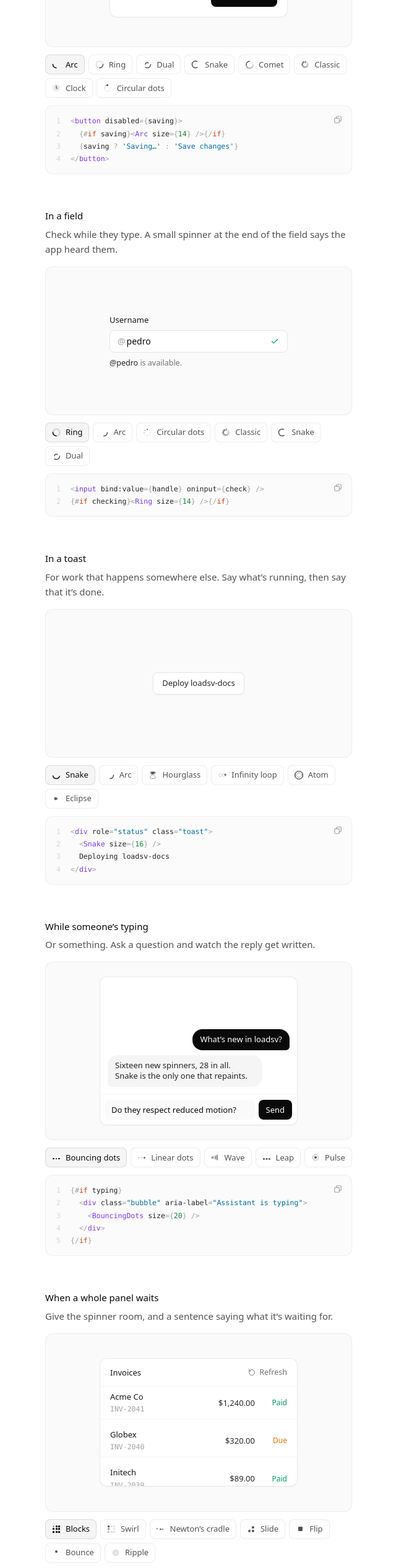
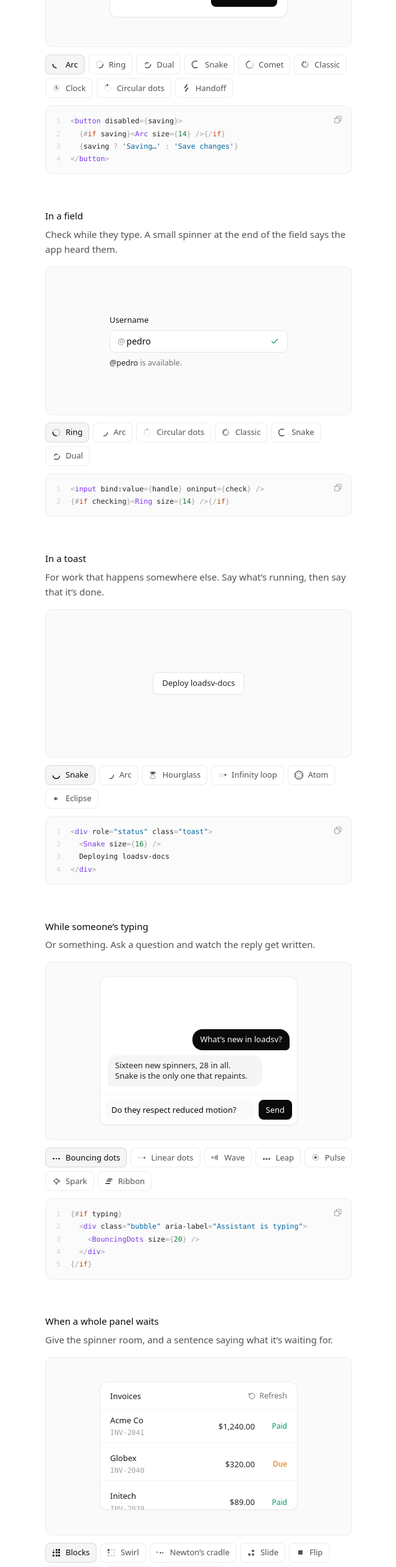
Before and after one commit to PedroLunet/loadsv, a SvelteKit app: page / in a window 1280 px wide. Shown: the part 1140-3669 px from the top of the page at 62% size, without its empty margins (319-959 px from the left). Built offline with nearby package versions, Linux system fonts and the light colour scheme.

Commit message:
feat(site): load the hero with Spark and add the new spinners to the home demos

```diff
--- a/src/routes/(views)/+page.svelte
+++ b/src/routes/(views)/+page.svelte
@@ -31,22 +31,17 @@
 	const card =
 		'rounded-xl border border-neutral-200/80 bg-white shadow-[0_1px_2px_rgba(0,0,0,0.04)]';
 
-	/* Hero: the first button on the page is already a demo. Each press borrows the next spinner. */
-	const heroSpinners: SpinnerName[] = ['arc', 'snake', 'dual', 'ring', 'comet', 'classic'];
+	/* Hero: the first button on the page is already a demo, loading with the mark. */
 	const heroT = timeline();
-	let heroIndex = $state(0);
 	let hero = $state<Step>('idle');
-	const HeroSpinner = $derived(spinnerOf(heroSpinners[heroIndex]));
+	const HeroSpinner = spinnerOf('spark');
 
 	function loadSomething() {
 		if (hero !== 'idle') return;
 		hero = 'loading';
 		heroT.after(1600, () => {
 			hero = 'done';
-			heroT.after(1200, () => {
-				hero = 'idle';
-				heroIndex = (heroIndex + 1) % heroSpinners.length;
-			});
+			heroT.after(1200, () => (hero = 'idle'));
 		});
 	}
 
@@ -282,7 +277,17 @@ ${scriptEnd}
 		<div class="mt-3">
 			<Chips
 				label="Spinner in the button"
-				options={['arc', 'ring', 'dual', 'snake', 'comet', 'classic', 'clock', 'circular-dots']}
+				options={[
+					'arc',
+					'ring',
+					'dual',
+					'snake',
+					'comet',
+					'classic',
+					'clock',
+					'circular-dots',
+					'handoff'
+				]}
 				bind:value={buttonSpinner}
 				onchange={save}
 			/>
@@ -465,7 +470,7 @@ ${scriptEnd}
 		<div class="mt-3">
 			<Chips
 				label="Typing indicator"
-				options={['bouncing-dots', 'linear-dots', 'wave', 'leap', 'pulse']}
+				options={['bouncing-dots', 'linear-dots', 'wave', 'leap', 'pulse', 'spark', 'ribbon']}
 				bind:value={chatSpinner}
 				onchange={() => ask()}
 			/>
@@ -530,7 +535,16 @@ ${scriptEnd}
 		<div class="mt-3">
 			<Chips
 				label="Spinner in the panel"
-				options={['blocks', 'swirl', 'newtons-cradle', 'slide', 'flip', 'bounce', 'ripple']}
+				options={[
+					'blocks',
+					'swirl',
+					'newtons-cradle',
+					'slide',
+					'flip',
+					'bounce',
+					'ripple',
+					'inchworm'
+				]}
 				bind:value={panelSpinner}
 				onchange={refresh}
 			/>
```
